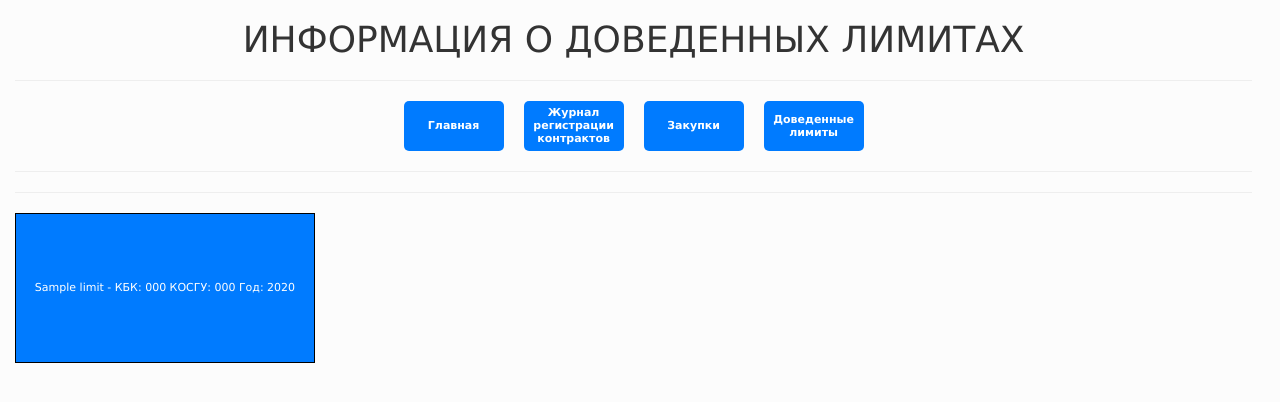
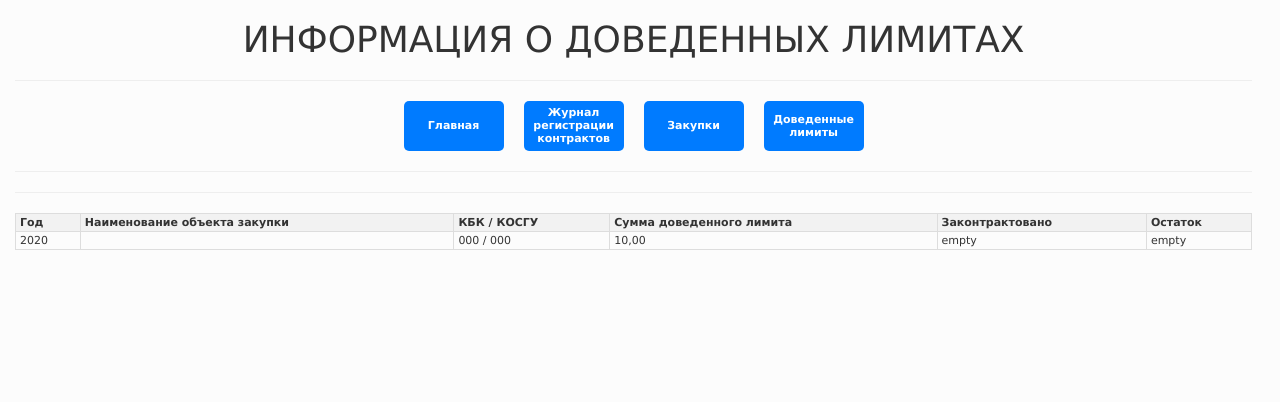
Before and after one commit to evlx87/contract_control, a Django app: page /limit-card/ in a window 1280 px wide. Shown: the top 402 px of the page. Run offline with Django 5.2, Linux system fonts and the light colour scheme; tables that the repository leaves empty hold one stand-in row (values such as "Sample post"); some libraries are stand-ins or nearby versions.

Commit message:
скорректировано отбражение данных о доведенных лимитах в шаблоне limits_card.html

```diff
--- a/limits/templates/limits/limits_card.html
+++ b/limits/templates/limits/limits_card.html
@@ -1,7 +1,7 @@
 {% extends 'contracts/base.html' %}
 
 {% block title %}
-    <title>Информация о доведенных лимитах</title>
+    <title>{{ page_title|title }}</title>
 {% endblock %}
 
 {% block page_header %}
@@ -15,9 +15,40 @@
     </div>
     {% endif %}
     <hr>
-    <ul>
-        {% for limit in limits %}
-            <li><div class="limit_info">{{ limit.name }} - КБК: {{ limit.kbk }} КОСГУ: {{ limit.kosgu }} Год: {{ limit.year }}</div></li>
-        {% endfor %}
-    </ul>
+    <table>
+        <thead>
+            <tr>
+                <th>Год</th>
+                <th>Наименование объекта закупки</th>
+                <th>КБК / КОСГУ</th>
+                <th>Сумма доведенного лимита</th>
+                <th>Законтрактовано</th>
+                <th>Остаток</th>
+            </tr>
+        </thead>
+        <tbody>
+            {% for limit in limits %}
+            <tr>
+                <td>{{ limit.year }}</td>
+                <td>
+                    {% for key, value in PURCHASE_ODJ_CHOICE.items %}
+                        {% if key == limit.name %}
+                            {{ key }} / {{ value }}
+                        {% endif %}
+                    {% empty %}
+                        Нет информации
+                    {% endfor %}
+                </td>
+                <td>{{ limit.kbk.code }} / {{ limit.kosgu.code }}</td>
+                <td>{{ limit.amount }}</td>
+                <td>empty</td>
+                <td>empty</td>
+            </tr>
+            {% empty %}
+            <tr>
+                <td colspan="4">Нет данных о лимитах.</td>
+            </tr>
+            {% endfor %}
+        </tbody>
+    </table>
 {% endblock %}
--- a/limits/views.py
+++ b/limits/views.py
@@ -3,6 +3,7 @@
 from django.urls import reverse_lazy
 from django.views.generic import CreateView, UpdateView, DeleteView, ListView
 
+from .choice_objects import PURCHASE_ODJ_CHOICE
 from .forms import LimitForm
 from .models import Limit
 
@@ -15,6 +16,7 @@
     def get_context_data(self, **kwargs):
         context = super().get_context_data(**kwargs)
         context['page_title'] = 'Доведенные лимиты'
+        context['PURCHASE_ODJ_CHOICE'] = PURCHASE_ODJ_CHOICE
         return context
 
 class AddLimitView(CreateView):
--- a/static/css/style.css
+++ b/static/css/style.css
@@ -187,15 +187,17 @@
     width: 440px;
 }
 
+table {
+    width: 100%;
+    border-collapse: collapse;
+}
 
-.limit_info {
-    display: flex;
-    justify-content: center;
-    align-items: center;
-    color: white;
-    padding: 10px;
-    background-color: #007BFF;
-    height: 150px;
-    width: 300px;
-    border: 1px solid black;
+th, td {
+    border: 1px solid #dddddd;
+    text-align: left;
+    padding: 8px;
 }
+
+th {
+    background-color: #f2f2f2;
+}
```
